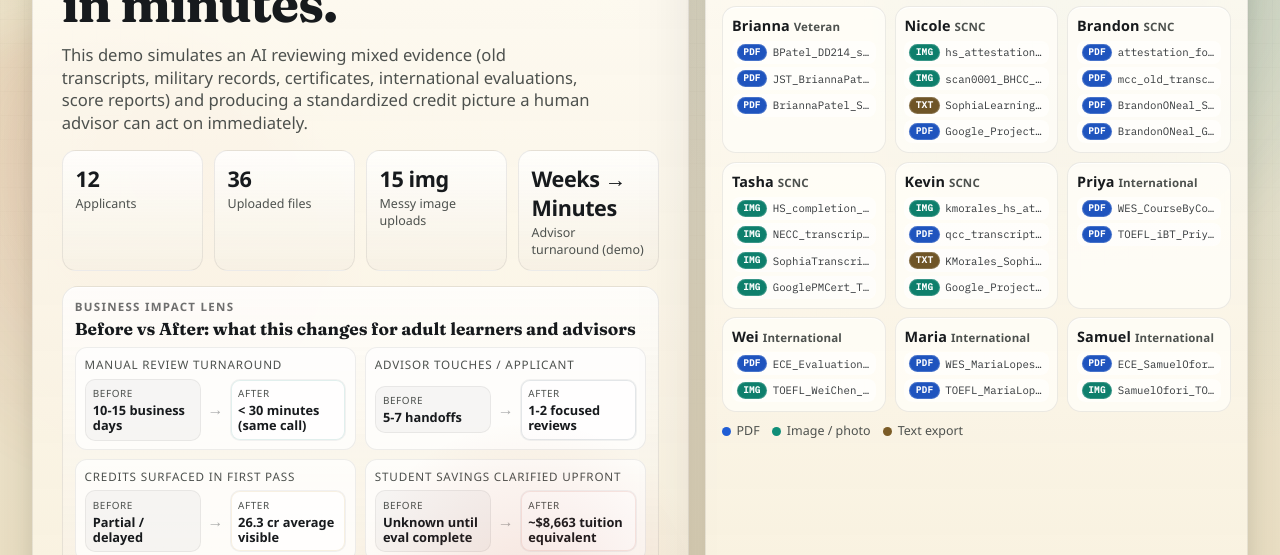
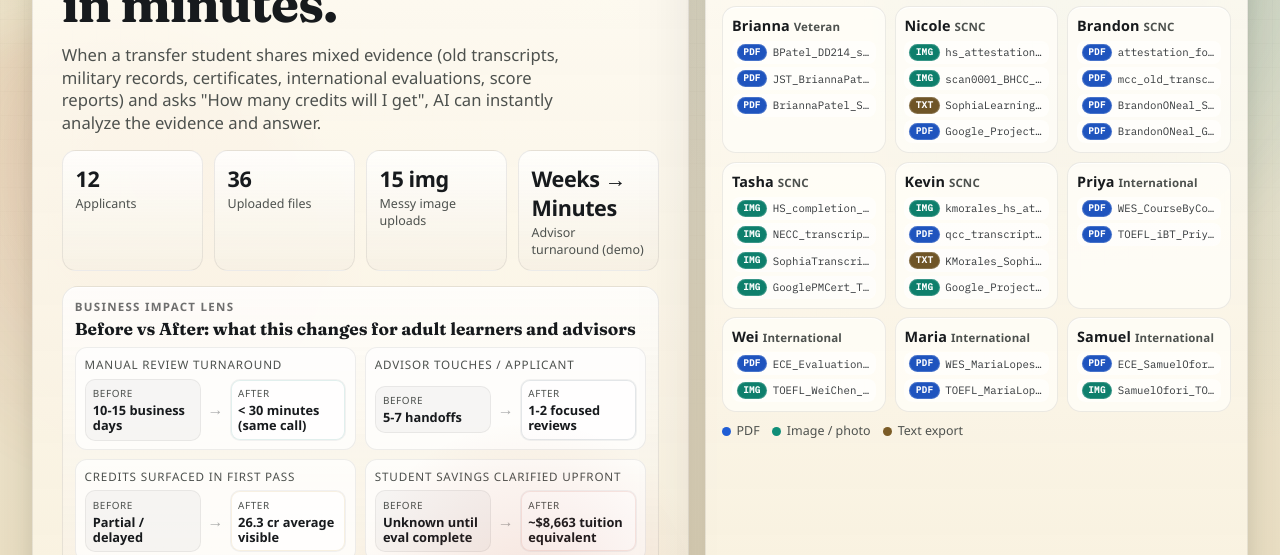
Before and after one commit to sanand0/schoolai, a plain HTML site: page credit-checking/index.html in a window 1280 px wide. Shown: the part 245-800 px from the top of the page. Drawn offline with Linux system fonts and the light colour scheme; a web font is replaced by a local one.

Commit message:
Minor tweaks, add links

```diff
--- a/credit-checking/index.html
+++ b/credit-checking/index.html
@@ -34,9 +34,9 @@
             in minutes.
           </h1>
           <p class="hero-lede">
-            This demo simulates an AI reviewing mixed evidence (old transcripts, military records, certificates,
-            international evaluations, score reports) and producing a standardized credit picture a human advisor can
-            act on immediately.
+            When a transfer student shares mixed evidence (old transcripts, military records, certificates,
+            international evaluations, score reports) and asks "How many credits will I get",
+            AI can instantly analyze the evidence and answer.
           </p>
           <div class="hero-metrics" id="hero-metrics" aria-live="polite"></div>
           <div id="before-after-kpi" class="before-after-kpi" aria-live="polite"></div>
```
Also changed, not shown: 1 other file.
